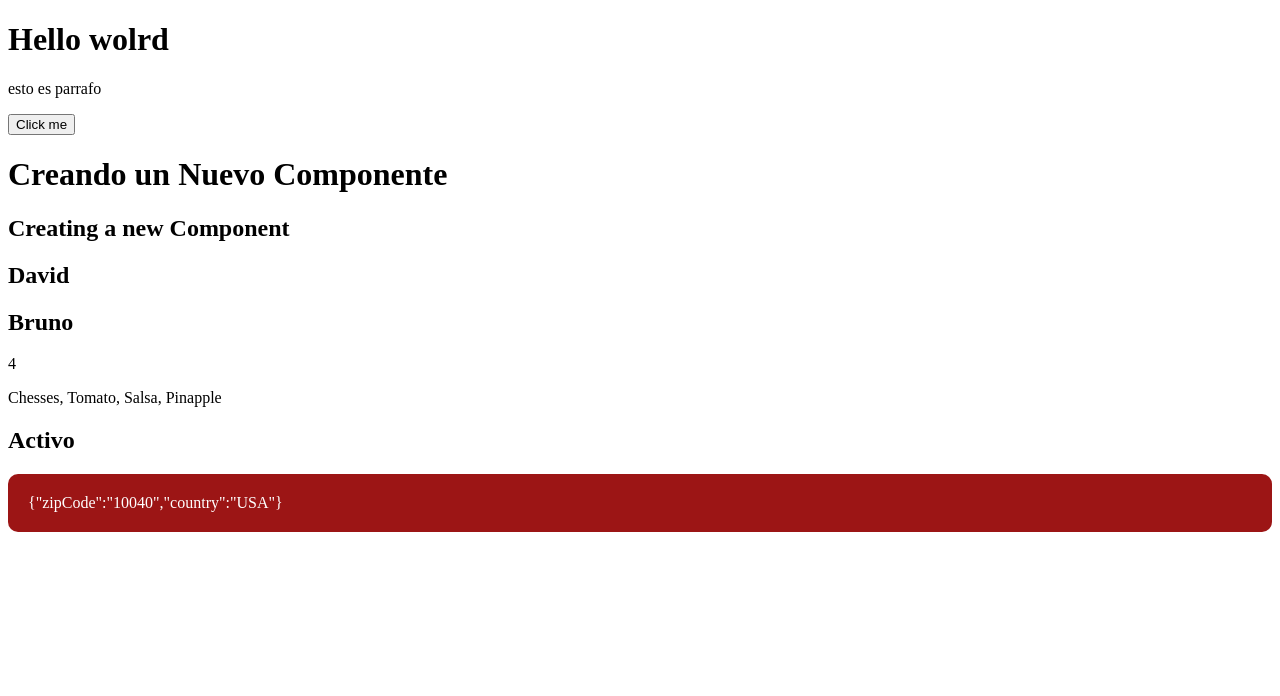
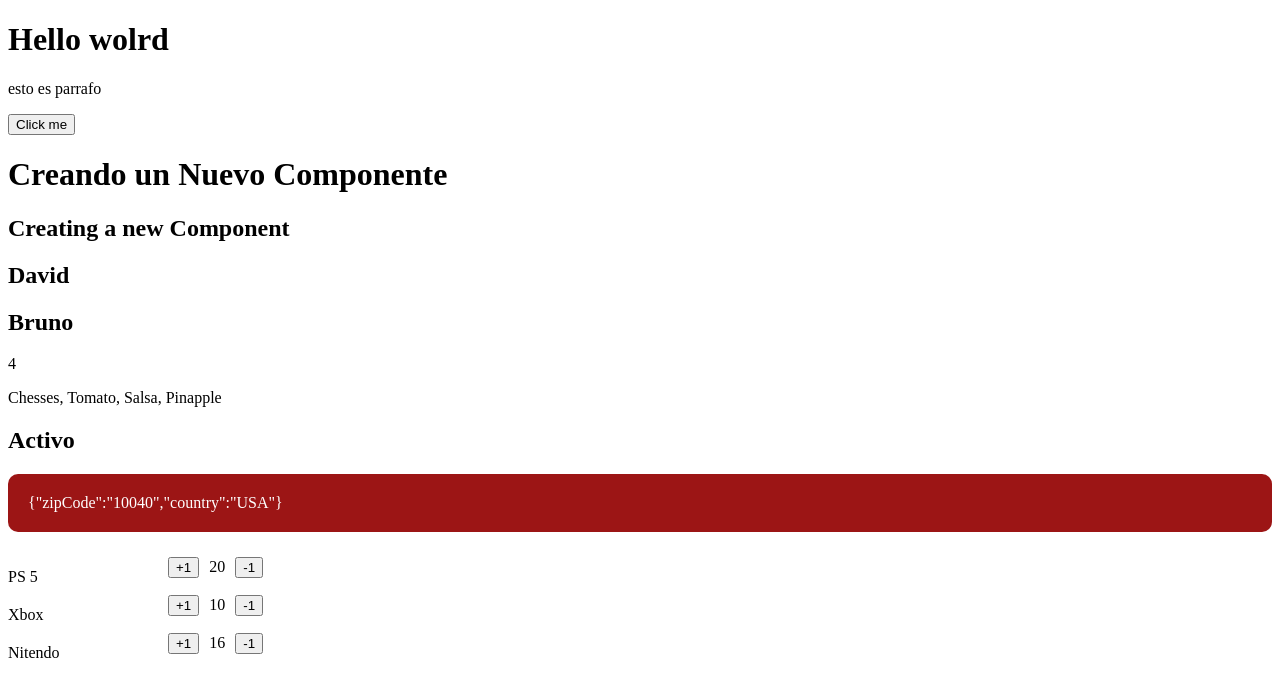
Before and after one commit to mastering23/learning-typescript, a React (Vite) app: page / in a window 1280 px wide. Shown: the top 696 px of the page. Built offline with nearby package versions, Linux system fonts and the light colour scheme.

Commit message:
adding shopping cart first structure

```diff
--- a/src/components/FirstStepsApp.tsx
+++ b/src/components/FirstStepsApp.tsx
@@ -1,4 +1,7 @@
 import { MyAwesomeApp } from "./MyAwesomeApp";
+import { ItemCounter} from "./itemCounter";
+
+
 export function FirstStepsApp(){
 
   return(
@@ -7,6 +10,9 @@ export function FirstStepsApp(){
      <p>esto es parrafo</p>
      <button>Click me </button>
      <MyAwesomeApp />
+    <ItemCounter name ="PS 5" quantity={20}/>
+    <ItemCounter name = "Xbox" quantity={10}/>
+    <ItemCounter name = "Nitendo"quantity={16}/>
     </>
 
   );
--- /dev/null
+++ b/src/components/ItemCounter.tsx
@@ -0,0 +1,24 @@
+interface Props {
+  name: string;
+  quantity?:number;
+}
+export const ItemCounter = ({ name , quantity}: Props) => {
+  return (
+    <section
+      style={{
+        display: 'flex',
+        alignItems: 'center',
+        gap: 10,
+      }}>
+      <span style={{
+        width: 150,
+        marginTop: 20,
+      }}>{name}</span>
+      <button>+1</button>
+      <span>{quantity}</span>
+      <button>-1</button>
+    </section>
+
+  );
+
+}
```
